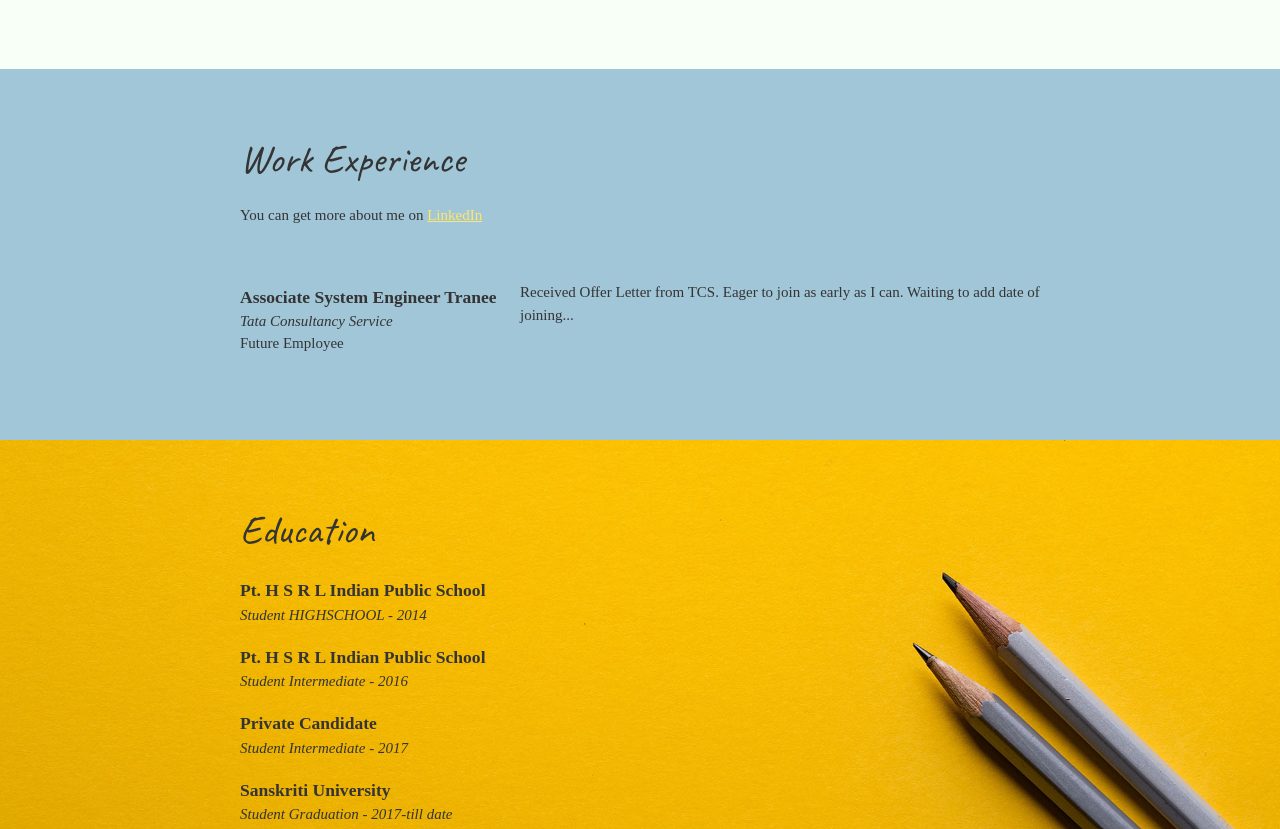
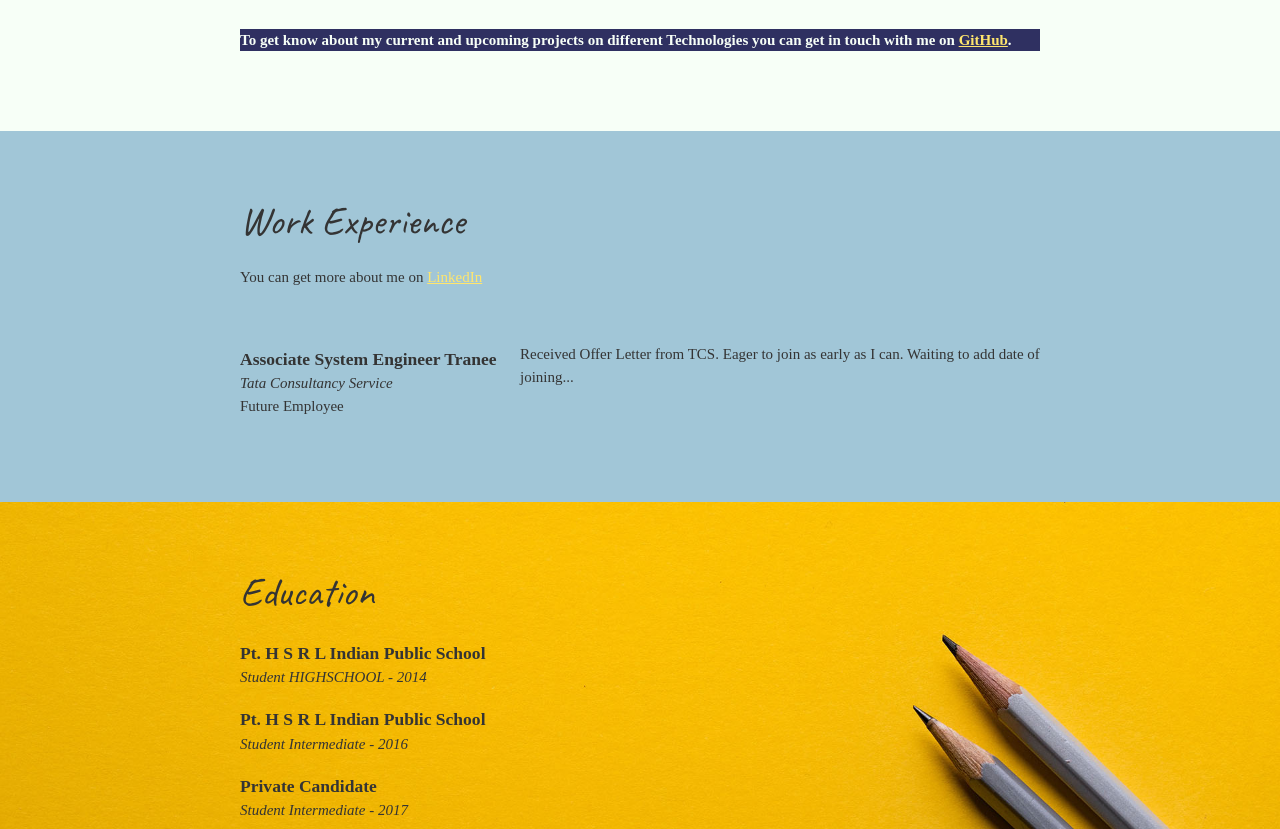
Before and after one commit to lunatic-Er/digguportfolio.github.io, a plain HTML site: page index.html in a window 1280 px wide. Shown: the part 2390-3219 px from the top of the page. Drawn offline with Linux system fonts and the light colour scheme.

Commit message:
added github link

```diff
--- a/css/style.css
+++ b/css/style.css
@@ -99,8 +99,12 @@ header{
 	margin-top: 0;
 }
 
+ h4{
+	background-color: #2F3061;
+	color: #F7FFF7;
 
-/*work experience
+}
+	/*work experience
 ***************************/
 .work-experience{
 	background-color: #A1C6D7;
--- a/index.html
+++ b/index.html
@@ -17,6 +17,7 @@
         <h2>Software Engineer, Developer, De-Bugger</h2>
 
         <p>Passionate to code and debug the other codes. Expected Graduation in 2021. Eager to learn and implement new terms of technology. Forwarding to join TCS for starting my career. Interested in music too and love to sing.<b> #ExperimentalMad #LunaticCoder</b> </p>
+
         </div>
       </header>
 
@@ -56,6 +57,8 @@
           <h3>Linux Overview Certification</h3>
           <p>Learning overview of Linux. Also learn to download Install and Setup of Linux Environment on PC, Laptops and Virtual Boxes</p>
         </section>
+
+        <p><h4> To get know about my current and upcoming projects on different Technologies you can get in touch with me on <a href="https://github.com/lunatic-Er">GitHub</a>.</h4></p>
         <!-- End of Project block. -->
       </div>
       </section>
```
